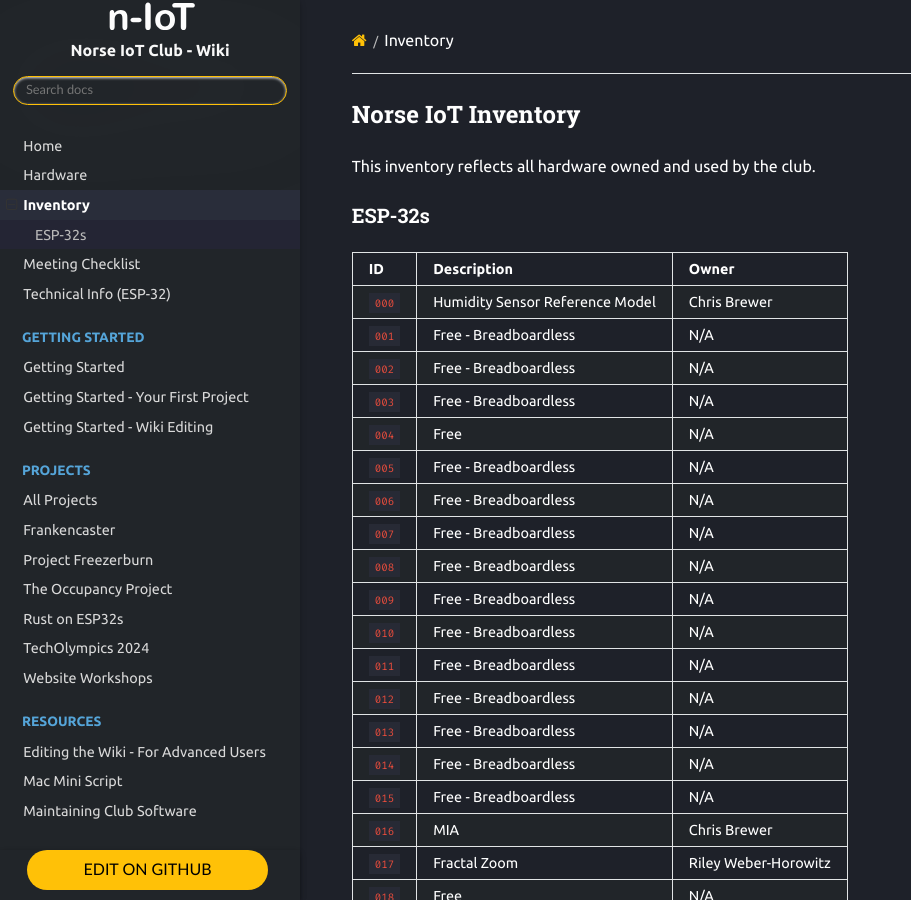
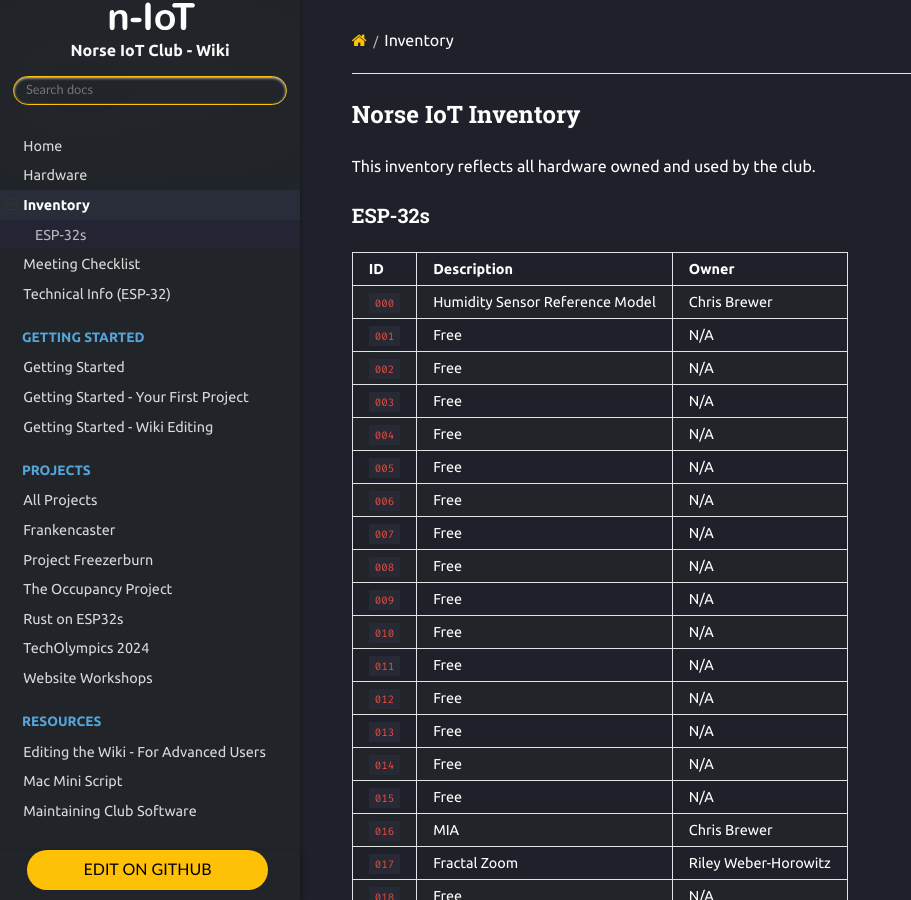
Before and after one commit to Norse-IoT/Wiki, an MkDocs documentation site: the page built from docs/inventory.md, in a window 1280 px wide and 900 px high. Shown: the whole window, without its empty margins (0-911 px from the left). Built offline with MkDocs 1.6.1, drawn with Linux system fonts in a browser that asks for light colours; nearby versions of some CDN libraries.

Commit message:
Update inventory.md

```diff
--- a/docs/inventory.md
+++ b/docs/inventory.md
@@ -6,21 +6,21 @@
 | ID          | Description            | Owner                |
 | ----------- | ---------------------- | ----                 |
 | `000`       | Humidity Sensor Reference Model  | Chris Brewer         |
-| `001`       | Free - Breadboardless  | N/A         |
-| `002`       | Free - Breadboardless  | N/A         |
-| `003`       | Free - Breadboardless  | N/A         |
+| `001`       | Free  | N/A         |
+| `002`       | Free  | N/A         |
+| `003`       | Free  | N/A         |
 | `004`       | Free  | N/A         |
-| `005`       | Free - Breadboardless  | N/A         |
-| `006`       | Free - Breadboardless  | N/A         |
-| `007`       | Free - Breadboardless  | N/A         |
-| `008`       | Free - Breadboardless  | N/A         |
-| `009`       | Free - Breadboardless  | N/A         |
-| `010`       | Free - Breadboardless  | N/A         |
-| `011`       | Free - Breadboardless  | N/A         |
-| `012`       | Free - Breadboardless  | N/A         |
-| `013`       | Free - Breadboardless  | N/A         |
-| `014`       | Free - Breadboardless  | N/A         |
-| `015`       | Free - Breadboardless  | N/A         |
+| `005`       | Free  | N/A         |
+| `006`       | Free  | N/A         |
+| `007`       | Free  | N/A         |
+| `008`       | Free  | N/A         |
+| `009`       | Free  | N/A         |
+| `010`       | Free  | N/A         |
+| `011`       | Free  | N/A         |
+| `012`       | Free  | N/A         |
+| `013`       | Free  | N/A         |
+| `014`       | Free  | N/A         |
+| `015`       | Free  | N/A         |
 | `016`       | MIA  | Chris Brewer         |
 | `017`       | Fractal Zoom           | Riley Weber-Horowitz |
 | `018`       | Free                   | N/A                  |
```
